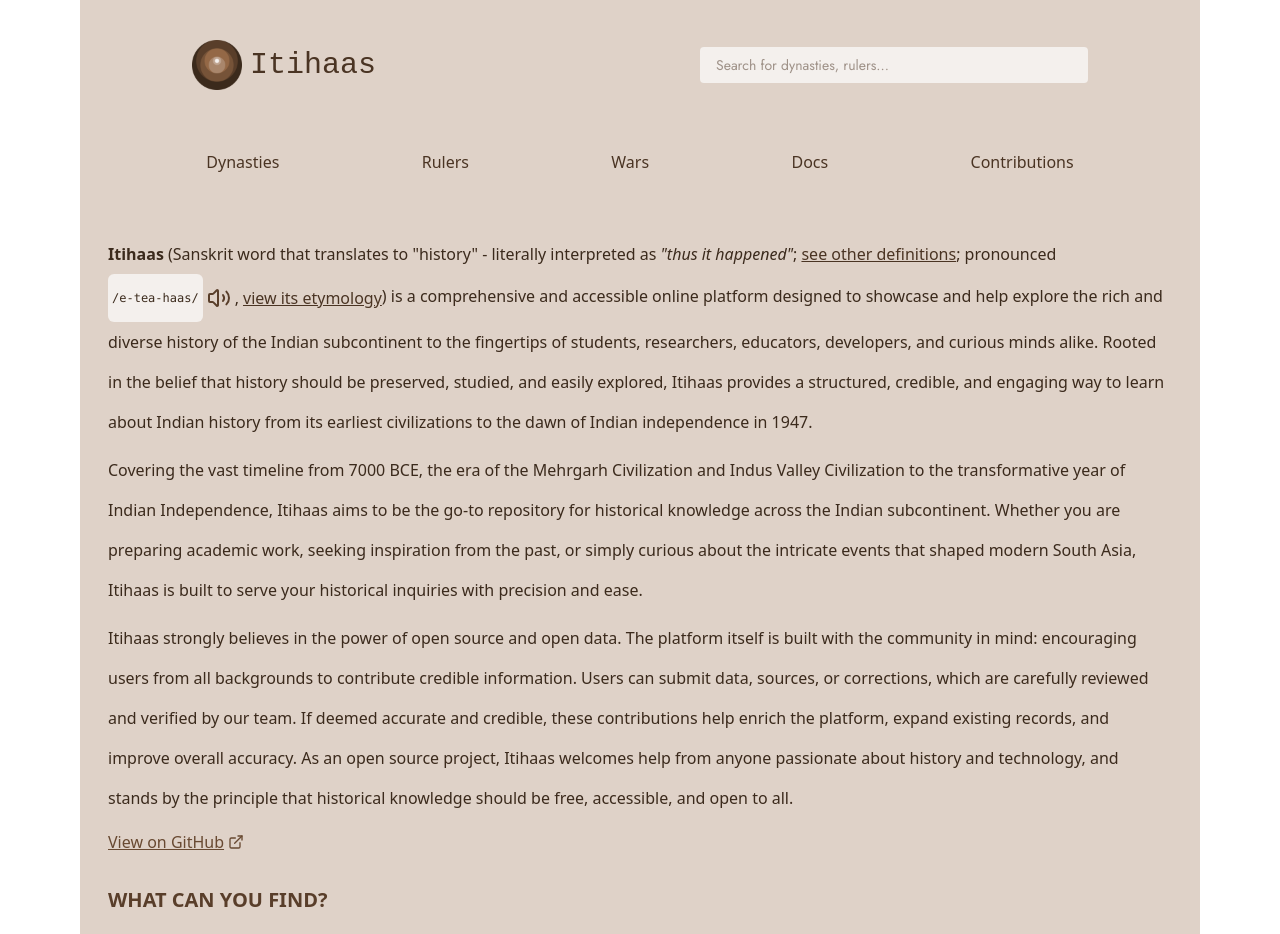
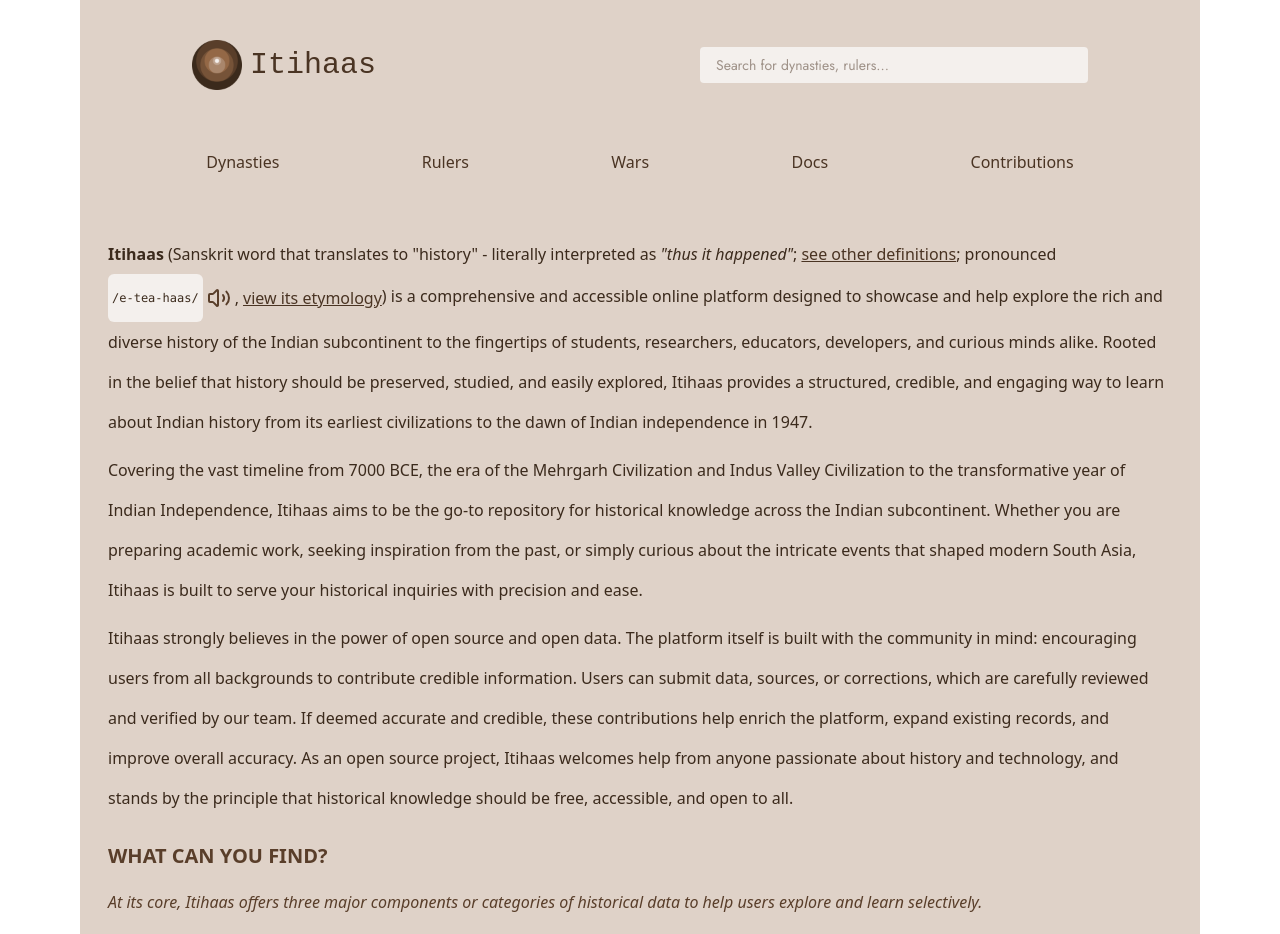
Before and after one commit to sunillshastry/itihaas-client, a React (Vite) app: page / in a window 1280 px wide. Shown: the top 934 px of the page. Built offline with nearby package versions, Linux system fonts and the light colour scheme; a web font is replaced by a local one.

Commit message:
Remove Github link in About section in Home page

```diff
--- a/src/ui/About.tsx
+++ b/src/ui/About.tsx
@@ -1,4 +1,4 @@
-import { ExternalLink, Volume2 } from 'lucide-react';
+import { Volume2 } from 'lucide-react';
 import { useRef } from 'react';
 
 function About() {
@@ -81,17 +81,6 @@ function About() {
 				the principle that historical knowledge should be free, accessible, and
 				open to all.
 			</p>
-
-			<a
-				href="https://github.com/sunillshastry/itihaas-api/"
-				target="_blank"
-				className="text-primary-300 hover:text-primary-10 mt-1 inline-flex items-center underline"
-			>
-				<span>View on GitHub</span>
-				<span className="ml-1">
-					<ExternalLink size={16} />
-				</span>
-			</a>
 		</div>
 	);
 }
```
